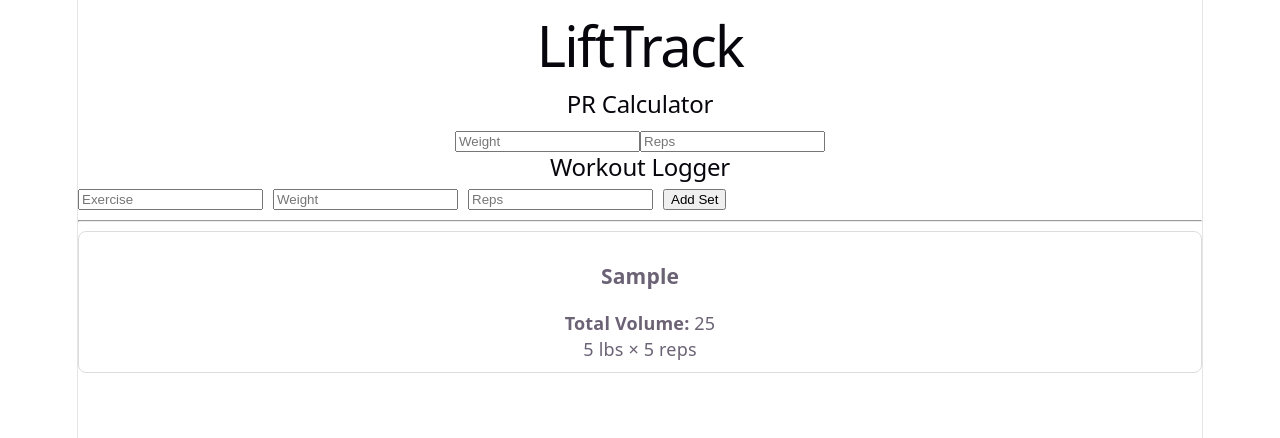
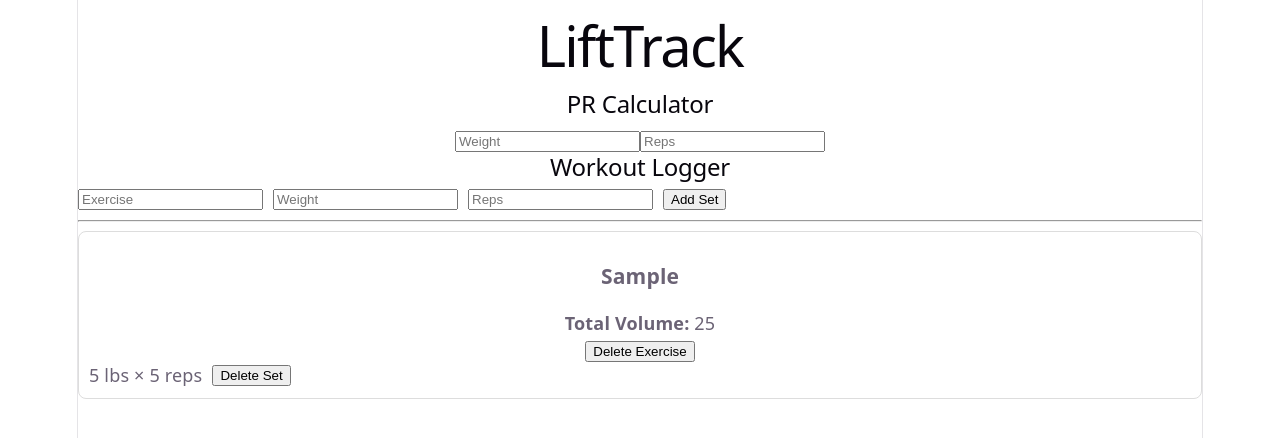
Before and after one commit to RickyRMT/LiftTrack, a React (Vite) app: page / in a window 1280 px wide. Both pictures are taken after typing "Sample", "5", "5" into the empty fields and a click on the button "Add Set". Shown: the top 438 px of the page. Built offline with nearby package versions, Linux system fonts and the light colour scheme.

Commit message:
added deletion of sets and whole workouts

```diff
--- a/src/components/WorkoutLogger.jsx
+++ b/src/components/WorkoutLogger.jsx
@@ -68,6 +68,29 @@ function formatExerciseName(name) {
     .join(" ");
 }
 
+function deleteSet(exercise, indexToDelete) {
+  const updated = workouts.filter((w) => {
+    const key = w.exercise.trim().toLowerCase();
+
+    return !(
+      key === exercise &&
+      workouts
+        .filter((x) => x.exercise.trim().toLowerCase() === exercise)
+        .indexOf(w) === indexToDelete
+    );
+  });
+
+  setWorkouts(updated);
+}
+
+function deleteExercise(exercise) {
+  const updated = workouts.filter(
+    (w) => w.exercise.trim().toLowerCase() !== exercise
+  );
+
+  setWorkouts(updated);
+}
+
 return (
   <div>
     <h2>Workout Logger</h2>
@@ -123,12 +146,26 @@ return (
       <p>
         <strong>Total Volume:</strong> {data.totalVolume}
       </p>
+      <button
+      onClick={() => deleteExercise(exerciseName)}
+      style={{ marginTop: "5px" }}
+      >
+        Delete Exercise
+        </button>
 
       {data.sets.map((set, index) => (
-        <div key={index}>
-          {set.weight} lbs × {set.reps} reps
-        </div>
-      ))}
+  <div key={index} style={{ display: "flex", gap: "10px", alignItems: "center" }}>
+    <span>
+      {set.weight} lbs × {set.reps} reps
+    </span>
+
+    <button
+      onClick={() => deleteSet(exerciseName, index)}
+    >
+      Delete Set
+    </button>
+  </div>
+))}
     </div>
   ))}
 </div>
```
